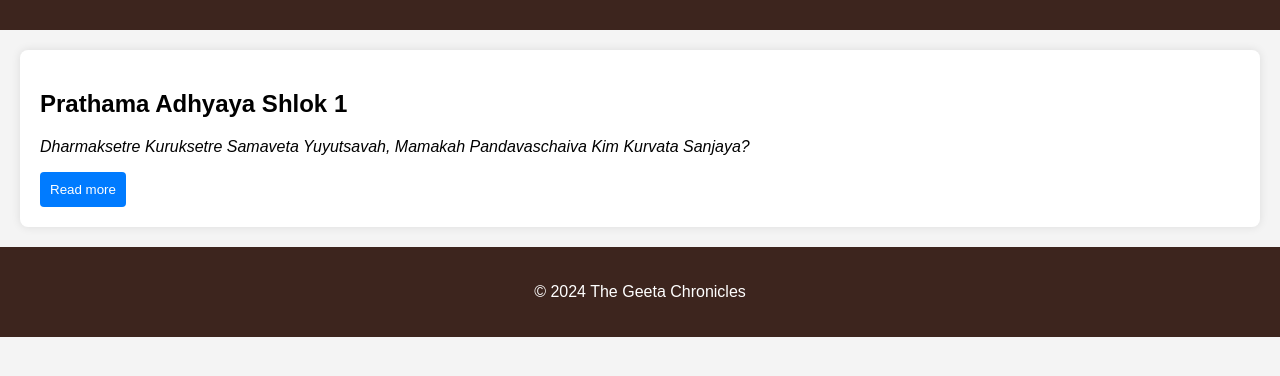
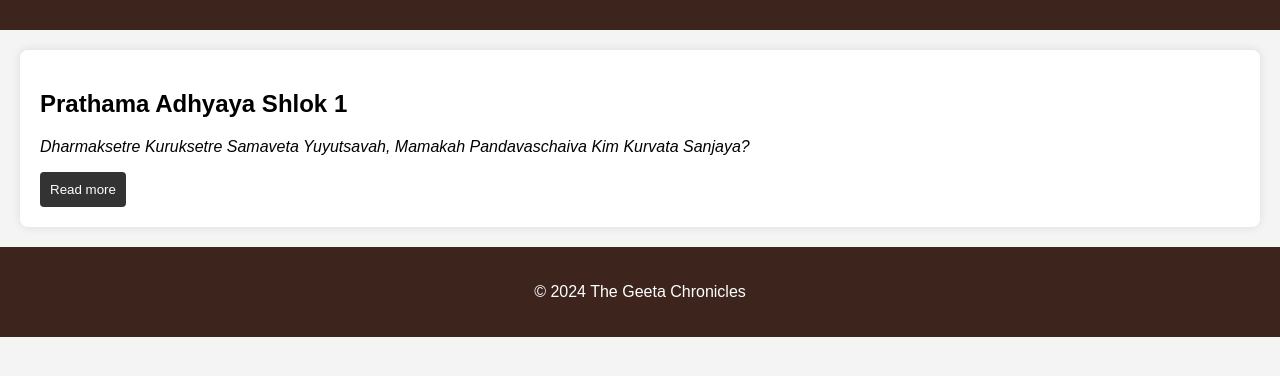
Before and after one commit to Debarpita2019/Geeta-First-Project-, a plain HTML site: page index.html in a window 1280 px wide. Shown: the part 116-492 px from the top of the page. Drawn offline with Linux system fonts and the light colour scheme.

Commit message:
Update style.css

```diff
--- a/style.css
+++ b/style.css
@@ -41,7 +41,7 @@ article {
 }
 
 .read-more {
-    background-color: #007BFF;
+    background-color: #333;
     color: white;
     padding: 10px;
     border: none;
```
